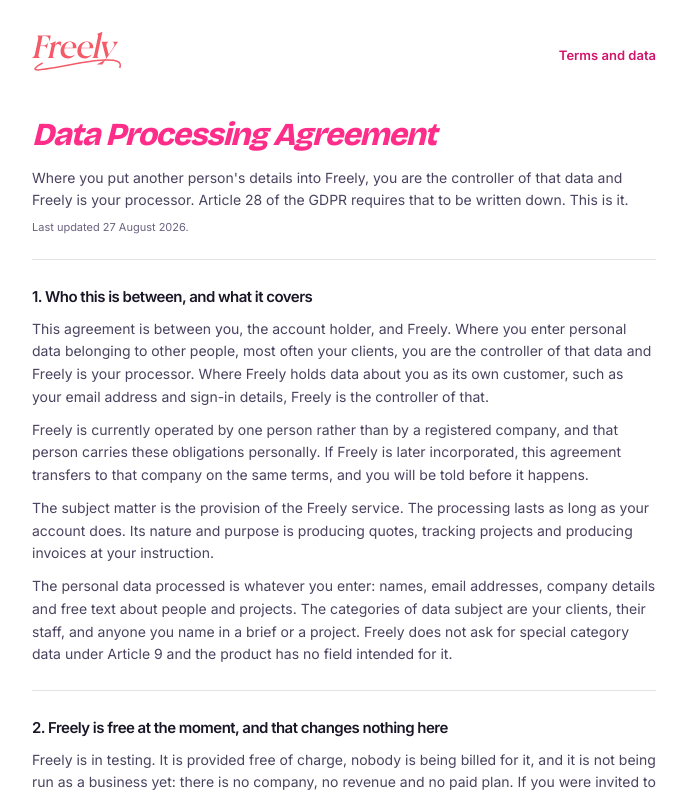
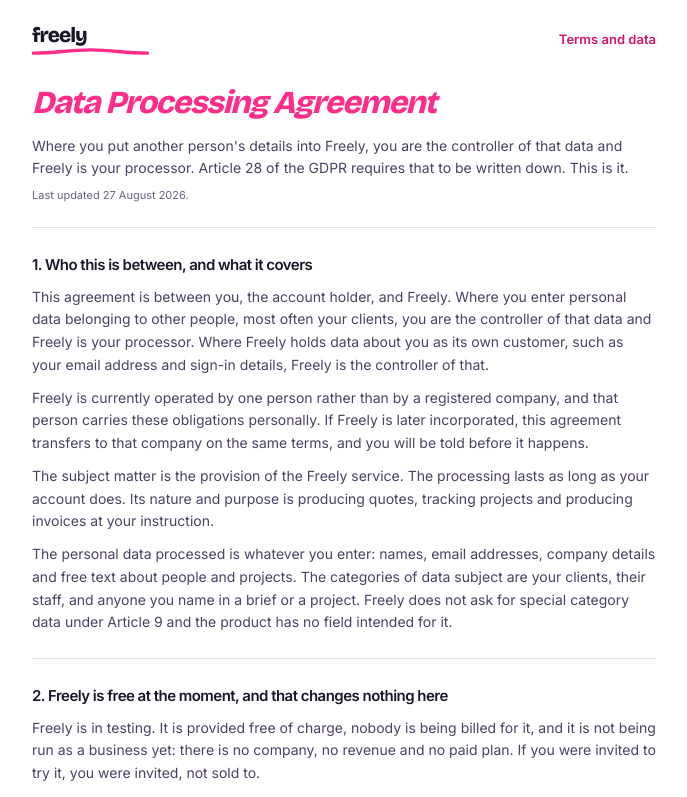
Before and after one commit to barbiameli/freely, a Next.js app: page /dpa in a window 1280 px wide. Shown: the top 797 px of the page, without its empty margins (296-983 px from the left). Built offline with nearby package versions, Linux system fonts and the light colour scheme; no server answers.

Commit message:
A wordmark and a hierarchy

```diff
--- a/src/app/(app)/track/[projectId]/project-detail.tsx
+++ b/src/app/(app)/track/[projectId]/project-detail.tsx
@@ -36,6 +36,7 @@
   type HealthProject,
 } from "@/lib/project-health";
 import { currencySymbol } from "@/lib/currencies";
+import { formatMoney } from "@/lib/money";
 import { useAction } from "@/lib/use-action";
 import { useT, useLocale } from "@/lib/i18n/context";
 import { ActionError } from "@/components/ui/action-error";
@@ -401,9 +402,13 @@
                 setUp={Boolean(time.mode && time.mode !== "OFF")}
                 onSetUp={() => setSettingUpTimer(true)}
               />
+              {/* The primary, and the only filled button on the row. Through
+                  formatMoney rather than pasting a symbol in front of a
+                  toLocaleString, which is how this one total kept printing
+                  €650 while every other figure in the app had moved the euro
+                  to the back. */}
               <Button data-guide="invoice" onClick={() => router.push(`/track/${project.id}/invoice`)}>
-                {t.track.generateInvoice}, {currencySymbol(project.currency)}
-                {project.price.toLocaleString()}
+                {t.track.generateInvoice}, {formatMoney(project.price, project.currency, locale)}
               </Button>
             </div>
           }
--- a/src/app/globals.css
+++ b/src/app/globals.css
@@ -82,6 +82,16 @@
 select:focus {
   outline: 2px solid rgba(255, 45, 138, 0.24);
   outline-offset: 0;
+}
+
+/*
+ * One focus ring, on everything that takes focus, and never removed without a
+ * replacement. Offset so it reads as a ring around the control rather than a
+ * border on it, which matters most on the pill buttons.
+ */
+:focus-visible {
+  outline: 2px solid var(--ink);
+  outline-offset: 3px;
 }
 
 /* iOS Safari zooms the whole page in when you focus a field whose text is
@@ -604,18 +614,21 @@
  * Applied through a class rather than to every button, so a control that
  * should not move (a drag handle, a row that is really a link) can opt out.
  */
+/*
+ * A control taking a press.
+ *
+ * It used to rise a pixel under the pointer. A button that moves as you reach
+ * for it is a smaller target than the one you aimed at, and the lift is
+ * exactly the reflex the brand rules single out: cards rise, buttons do not.
+ * So the hover is a colour change, which each variant owns, and this is the
+ * press itself.
+ */
 .press {
-  transition:
-    transform 0.12s cubic-bezier(0.16, 0.84, 0.28, 1),
-    box-shadow 0.12s ease-out;
-}
-
-.press:hover {
-  transform: translateY(-1px);
+  transition: transform var(--t-instant) var(--ease-spring);
 }
 
 .press:active {
-  transform: translateY(0);
+  transform: scale(0.94);
 }
 
 /* A card being dragged, lifted off the board. */
--- a/src/components/freely-logo.tsx
+++ b/src/components/freely-logo.tsx
@@ -1,29 +1,68 @@
-/** Freely's real logo lockup, exported straight from the brand Figma file:
- * the italic "Freely" wordmark plus the coral free-form swash, drawn as one
- * combined SVG (not reconstructed from a web font + a separately-placed
- * line). One shared component so every place the logo appears (sidebar,
- * auth pages, marketing site) stays in sync — see public/brand/logo.svg. */
+/**
+ * The wordmark.
+ *
+ * This used to be an <img> pointing at public/brand/logo.svg: the italic
+ * "Freely" and a coral swash, exported as one combined path from the old brand
+ * file. Because it was flattened artwork rather than type, it was the one
+ * thing in the app that could not follow a change of typeface or palette, and
+ * after the rebrand it sat in the sidebar in the old serif and the old coral
+ * while everything around it had moved.
+ *
+ * So it is drawn here instead: real text in the display face, and the line
+ * under it as a stroke that takes its colour from the palette. Selectable,
+ * searchable, and correct at any size without a second export.
+ *
+ * The line is decorative. The word is the accessible name, so the SVG is
+ * hidden from assistive technology rather than labelled twice.
+ */
 
 const SIZES = {
-  sm: 90,
-  md: 120,
-  lg: 160,
+  sm: 21,
+  md: 25,
+  lg: 34,
 } as const;
 
-// Original artwork is 90x63 (viewBox), so height follows from width at that
-// same ~1.43:1 ratio to avoid distorting the mark.
-const ASPECT_RATIO = 63 / 90;
+export function FreelyLogo({ size = "md" }: { size?: keyof typeof SIZES }) {
+  const fontSize = SIZES[size];
 
-export function FreelyLogo({ size = "md" }: { size?: keyof typeof SIZES }) {
-  const width = SIZES[size];
   return (
-    // eslint-disable-next-line @next/next/no-img-element
-    <img
-      src="/brand/logo.svg"
-      alt="Freely"
-      width={width}
-      height={Math.round(width * ASPECT_RATIO)}
-      style={{ width, height: "auto" }}
-    />
+    <span className="inline-flex flex-col items-start select-none">
+      <span
+        className="font-display leading-none text-ink lowercase"
+        style={{
+          fontSize,
+          fontWeight: 800,
+          // Tighter than the headings, which are at -0.035em. The wordmark is
+          // one word read as a shape, so it closes up further than a line of
+          // display text would.
+          letterSpacing: "-0.05em",
+        }}
+      >
+        freely
+      </span>
+      {/*
+        Full width of the word, whatever the word measures once the font has
+        loaded. non-scaling-stroke keeps the line at its real weight while the
+        SVG stretches, which a plain stroke-width would not: scaled to fit a
+        72px word it would come out thinner than scaled to fit a 98px one.
+      */}
+      <svg
+        aria-hidden="true"
+        focusable="false"
+        viewBox="0 0 100 6"
+        preserveAspectRatio="none"
+        className="w-full"
+        style={{ height: Math.round(fontSize * 0.32), marginTop: 2 }}
+      >
+        <path
+          d="M1,4.4 C22,4.4 30,1.6 50,1.6 C70,1.6 78,4.4 99,4.4"
+          fill="none"
+          stroke="var(--a1)"
+          strokeWidth={3.4}
+          strokeLinecap="round"
+          vectorEffect="non-scaling-stroke"
+        />
+      </svg>
+    </span>
   );
 }
--- a/src/components/track/timer-button.tsx
+++ b/src/components/track/timer-button.tsx
@@ -83,11 +83,21 @@
       onClick={() => void toggle()}
       disabled={working}
       aria-label={running ? t.track.stop : t.track.timeStart}
-      className={`inline-flex items-center gap-2 rounded-full px-4 py-2.5 border-none cursor-pointer font-body font-bold text-small tap disabled:opacity-60 ${
+      /*
+       * Secondary while it is idle.
+       *
+       * Two filled buttons sat side by side in the project header, Start and
+       * Generate invoice, and they read as a pair of equals with no way to
+       * tell which one the page was for. Money is the primary here, so this
+       * one steps back to an outline and takes the fill only once it is
+       * running, when a clock counting up is the thing on the page that most
+       * needs to be noticed.
+       */
+      className={`inline-flex items-center gap-2 rounded-full px-4 py-2.5 cursor-pointer font-body font-bold text-small tap disabled:opacity-60 ${
         running
-          ? "bg-ink text-white"
+          ? "bg-ink text-white border-none"
           : // Breathes once on arrival, and only while nothing is running.
-            "bg-coral text-white animate-pulse-once"
+            "bg-white text-violet border border-violet hover:bg-violet-tint animate-pulse-once"
       }`}
     >
       {running ? <Square size={13} fill="currentColor" /> : <Play size={13} fill="currentColor" />}
--- a/src/components/ui/button.tsx
+++ b/src/components/ui/button.tsx
@@ -41,17 +41,23 @@
 }
 
 const variantClasses: Record<Variant, string> = {
-  primary: "bg-violet text-white border-none hover:opacity-90",
+  // Darkening rather than fading. An opacity hover on a filled button lets
+  // the page ground through and lightens the label with it, which is the one
+  // part that has to stay legible.
+  primary: "bg-violet text-white border-none hover:bg-violet-deep",
   outline: "bg-white text-violet border border-violet hover:bg-violet-tint",
   ghost: "bg-transparent text-slate border border-line hover:text-ink hover:border-slate",
   // Filled rather than outlined. An outlined destructive button reads as the
   // quieter option next to a filled Cancel, which is backwards.
-  danger: "bg-overdue text-white border-none hover:opacity-90",
+  danger: "bg-overdue text-white border-none hover:bg-[#A3211F]",
 };
 
 const sizeClasses: Record<Size, string> = {
-  md: "text-sm px-5 py-3 rounded-lg",
-  sm: "text-meta px-3.5 py-2 rounded-lg",
+  // Pill, both sizes. Every button in the system is fully rounded now, which
+  // is what separates them at a glance from the fields and cards that share
+  // the smaller radii.
+  md: "text-sm px-5 py-3 rounded-full",
+  sm: "text-meta px-3.5 py-2 rounded-full",
 };
 
 export function Button({
@@ -72,9 +78,8 @@
       aria-busy={loading || undefined}
       className={clsx(
         "font-body font-bold inline-flex items-center justify-center gap-2 transition-[opacity,background-color,border-color,color]",
-        // Rises a pixel under the pointer and settles when pressed. Not on a
-        // button that is already working: a control moving while it waits
-        // reads as it having been pressed again.
+        // Takes the press. Not on a button that is already working: a control
+        // moving while it waits reads as it having been pressed again.
         !held && "press",
         sizeClasses[size],
         // A loading button stays at full strength. Fading it out says
--- a/tailwind.config.ts
+++ b/tailwind.config.ts
@@ -38,6 +38,8 @@
          * the line, the meaningful stroke in an icon. All of those are large.
          */
         violet: "#D1156C",
+        // Hover only. 6.5:1 against white, so the label survives the darkening.
+        "violet-deep": "#B80B5C",
         "violet-tint": "rgba(209,21,108,0.08)",
         hot: { DEFAULT: "#FF2D8A", deep: "#E31E77" },
 
```
Also changed, not shown: 1 other file (tests, documents, lock files or other folders).
